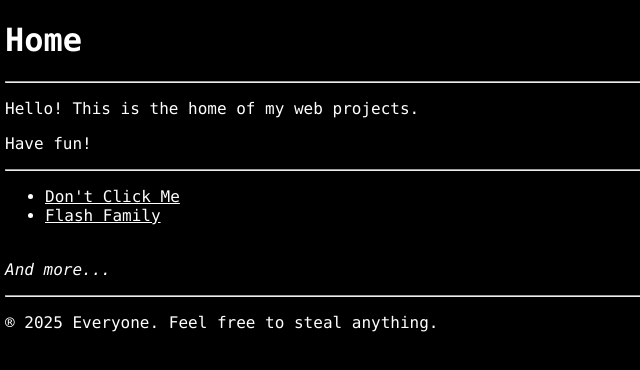
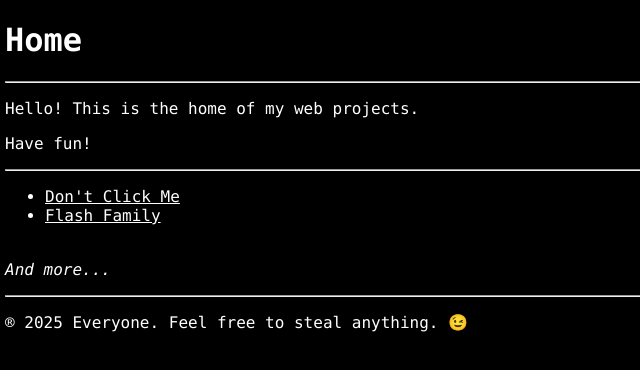
Before and after one commit to Dji-Mini-4/web, a plain HTML site: page index.html in a window 1280 px wide. Shown: the full height of the page, 3-643 px from the left. Drawn offline with Linux system fonts and the light colour scheme.

Commit message:
Update index.html

```diff
--- a/index.html
+++ b/index.html
@@ -29,7 +29,7 @@
 
     <footer>
       <hr>
-      <p>&reg; 2025 Everyone. Feel free to steal anything.</p>
+      <p>&reg; 2025 Everyone. Feel free to steal anything. 😉</p>
     </footer>
   </body>
 </html>
```
